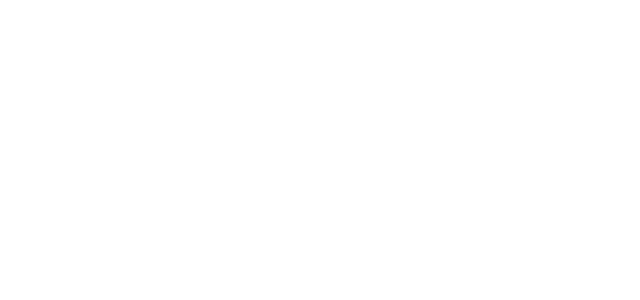
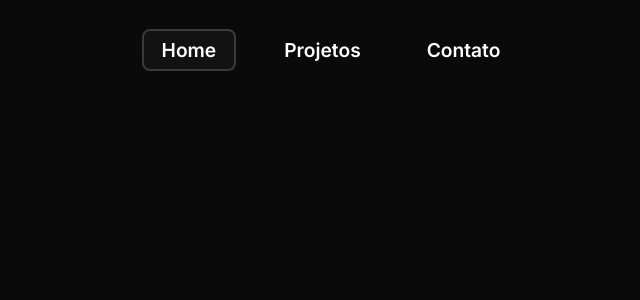
Before and after one commit to Tiodevs/Web_Portifolio, a Next.js app: page / in a window 1280 px wide. Shown: the top 300 px of the page, without its empty margins (310-950 px from the left). Built offline with nearby package versions, Linux system fonts and the light colour scheme.

Commit message:
Criação do menu

```diff
--- /dev/null
+++ b/src/app/components/Menu.module.scss
@@ -0,0 +1,34 @@
+.nav{
+    width: 100%;
+    height: 100px;
+    background-color: var(--preto);
+
+    display: flex;
+    align-items: center;
+    justify-content: center;
+
+    .menuDesktop{
+        display: flex;
+        align-items: center;
+        justify-content: center;
+        gap: 30px;
+
+        .menuItem{
+            color: var(--branco);
+            font-size: 1.2rem;
+            font-weight: 600;
+            text-decoration: none;
+            transition: color 0.3s ease;
+            padding: 7px 18px;
+            border-radius: 8px;
+
+            &:hover{
+                color: var(--cinza);
+            }
+            &.active{
+                border: 2px solid var(--cinza2);
+                background-color: var(--preto2);
+            }
+        }
+    }
+}
--- /dev/null
+++ b/src/app/components/Menu.tsx
@@ -0,0 +1,51 @@
+'use client';
+
+import { useEffect, useRef, useState } from 'react';
+import Link from 'next/link';
+import gsap from 'gsap';
+import styles from './Menu.module.scss';
+import { usePathname } from 'next/navigation';
+
+const Menu = () => {
+    const [isOpen, setIsOpen] = useState(false);
+    const menuRef = useRef<HTMLDivElement>(null);
+    const pathname = usePathname();
+    const menuItems = [
+        { name: 'Home', path: '/' },
+        { name: 'Projetos', path: '/projetos' },
+        { name: 'Contato', path: '/contato' },
+    ];
+
+    useEffect(() => {
+        if (menuRef.current) {
+            gsap.from(menuRef.current.children, {
+                y: -20,
+                opacity: 0,
+                duration: 0.5,
+                stagger: 0.1,
+                ease: 'power2.out',
+            });
+        }
+    }, []);
+
+    return (
+        <nav className={styles.nav}>
+            <div className={styles.menuDesktop} ref={menuRef}>
+                {menuItems.map((item) => (
+                    <Link
+                        key={item.path}
+                        href={item.path}
+                        className={
+                            `${styles.menuItem} ` +
+                            (pathname === item.path ? styles.active : '')
+                        }
+                    >
+                        {item.name}
+                    </Link>
+                ))}
+            </div>
+        </nav>
+    );
+};
+
+export default Menu;
--- a/src/app/globals.css
+++ b/src/app/globals.css
@@ -13,4 +13,13 @@
   padding: 0;
   margin: 0;
   font-family: var(--font-inter);
+  scroll-behavior: smooth;
 }
+
+body {
+  background-color: var(--preto);
+  width: 100%;
+  height: 100%;
+  overflow-x: hidden;
+  color: var(--branco);
+}
--- a/src/app/layout.tsx
+++ b/src/app/layout.tsx
@@ -1,10 +1,12 @@
+
+
 import type { Metadata } from "next";
-import { Sora, Inter } from "next/font/google";
+import { Inter, Manrope } from "next/font/google";
 import "./globals.css";
-
-const sora = Sora({
+import Menu from "./components/Menu";
+const manrope = Manrope({
   subsets: ["latin"],
-  variable: "--font-sora",
+  variable: "--font-manrope",
 });
 
 const inter = Inter({
@@ -24,7 +26,8 @@
 }>) {
   return (
     <html lang="pt-BR">
-      <body className={`${sora.className} ${inter.className}`}>
+      <body className={`${manrope.className} ${inter.className}`}  suppressHydrationWarning>
+        <Menu />
         {children}
       </body>
     </html>
--- a/src/app/page.module.css
+++ b/src/app/page.module.css
@@ -1,168 +1,7 @@
-.page {
-  --gray-rgb: 0, 0, 0;
-  --gray-alpha-200: rgba(var(--gray-rgb), 0.08);
-  --gray-alpha-100: rgba(var(--gray-rgb), 0.05);
-
-  --button-primary-hover: #383838;
-  --button-secondary-hover: #f2f2f2;
-
-  display: grid;
-  grid-template-rows: 20px 1fr 20px;
-  align-items: center;
-  justify-items: center;
-  min-height: 100svh;
-  padding: 80px;
-  gap: 64px;
-  font-family: var(--font-geist-sans);
-}
-
-@media (prefers-color-scheme: dark) {
-  .page {
-    --gray-rgb: 255, 255, 255;
-    --gray-alpha-200: rgba(var(--gray-rgb), 0.145);
-    --gray-alpha-100: rgba(var(--gray-rgb), 0.06);
-
-    --button-primary-hover: #ccc;
-    --button-secondary-hover: #1a1a1a;
-  }
-}
-
-.main {
+.container{
+  max-width: 1200px;
   display: flex;
   flex-direction: column;
-  gap: 32px;
-  grid-row-start: 2;
-}
-
-.main ol {
-  font-family: var(--font-geist-mono);
-  padding-left: 0;
-  margin: 0;
-  font-size: 14px;
-  line-height: 24px;
-  letter-spacing: -0.01em;
-  list-style-position: inside;
-}
-
-.main li:not(:last-of-type) {
-  margin-bottom: 8px;
-}
-
-.main code {
-  font-family: inherit;
-  background: var(--gray-alpha-100);
-  padding: 2px 4px;
-  border-radius: 4px;
-  font-weight: 600;
-}
-
-.ctas {
-  display: flex;
-  gap: 16px;
-}
-
-.ctas a {
-  appearance: none;
-  border-radius: 128px;
-  height: 48px;
-  padding: 0 20px;
-  border: none;
-  border: 1px solid transparent;
-  transition:
-    background 0.2s,
-    color 0.2s,
-    border-color 0.2s;
-  cursor: pointer;
-  display: flex;
   align-items: center;
   justify-content: center;
-  font-size: 16px;
-  line-height: 20px;
-  font-weight: 500;
 }
-
-a.primary {
-  background: var(--foreground);
-  color: var(--background);
-  gap: 8px;
-}
-
-a.secondary {
-  border-color: var(--gray-alpha-200);
-  min-width: 158px;
-}
-
-.footer {
-  grid-row-start: 3;
-  display: flex;
-  gap: 24px;
-}
-
-.footer a {
-  display: flex;
-  align-items: center;
-  gap: 8px;
-}
-
-.footer img {
-  flex-shrink: 0;
-}
-
-/* Enable hover only on non-touch devices */
-@media (hover: hover) and (pointer: fine) {
-  a.primary:hover {
-    background: var(--button-primary-hover);
-    border-color: transparent;
-  }
-
-  a.secondary:hover {
-    background: var(--button-secondary-hover);
-    border-color: transparent;
-  }
-
-  .footer a:hover {
-    text-decoration: underline;
-    text-underline-offset: 4px;
-  }
-}
-
-@media (max-width: 600px) {
-  .page {
-    padding: 32px;
-    padding-bottom: 80px;
-  }
-
-  .main {
-    align-items: center;
-  }
-
-  .main ol {
-    text-align: center;
-  }
-
-  .ctas {
-    flex-direction: column;
-  }
-
-  .ctas a {
-    font-size: 14px;
-    height: 40px;
-    padding: 0 16px;
-  }
-
-  a.secondary {
-    min-width: auto;
-  }
-
-  .footer {
-    flex-wrap: wrap;
-    align-items: center;
-    justify-content: center;
-  }
-}
-
-@media (prefers-color-scheme: dark) {
-  .logo {
-    filter: invert();
-  }
-}
--- a/src/app/page.tsx
+++ b/src/app/page.tsx
@@ -3,7 +3,9 @@
 export default function Home() {
   return (
     <div className={styles.page}>
+      <div className={styles.container}>
 
+      </div>
     </div>
   );
 }
```
Also changed, not shown: package.json (+5 -3 lines), 1 other file (tests, documents, lock files or other folders).
